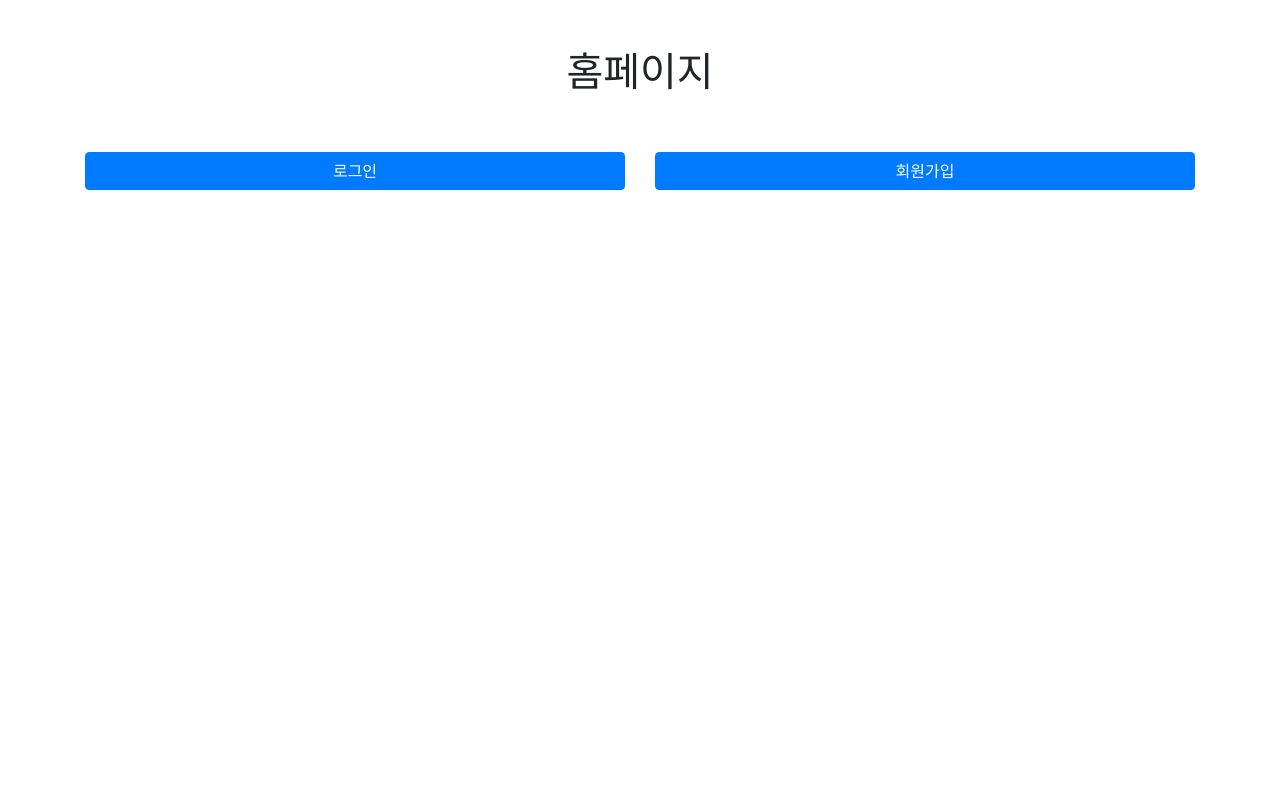
After one commit to yant1001/Django, a Django app: template my_community/my_community/templates/home.html in a window 1280 px wide. The commit adds this page. Run offline with Django 3.2, Linux system fonts and the light colour scheme; the template is opened without the code that fills it, so the values that code supplies are empty; parts of the project's set-up code (start-up, migrations or seed data) failed here and were passed over.

Commit message:
django 1 complete

```diff
--- a/my_community/board/templates/board_detail.html
+++ b/my_community/board/templates/board_detail.html
@@ -5,11 +5,13 @@
     <div class="col-12">
         <div class="form-group">
             <label for="title">제목</label>
-            <input type="text" class="form-control" id="title" value="" readonly>
+            <input type="text" class="form-control" id="title" value="{{ board.title }}" readonly>
             <label for="contents">내용</label>
-            <textarea class="form-control" id="contents" readonly></textarea>
+            <textarea class="form-control" id="contents" readonly >{{ board.contents }}</textarea>
         </div>
         <button class="btn btn-primary">돌아가기</button>
+        <button class="btn btn-primary" onclick="location.href='/board/list'">목록으로</button>
+
     </div>
 </div>
 {% endblock %}
--- a/my_community/board/templates/board_write.html
+++ b/my_community/board/templates/board_write.html
@@ -21,6 +21,7 @@
 
             {% endfor %}
             <button type="submit" class="btn btn-primary">글쓰기</button>
+            <button type="button" class="btn btn-primary" onclick="location.href='/board/list'">목록으로</button>
         </form>
     </div>
 </div>
--- a/my_community/my_community/settings.py
+++ b/my_community/my_community/settings.py
@@ -14,7 +14,7 @@ import os
 
 # Build paths inside the project like this: os.path.join(BASE_DIR, ...)
 BASE_DIR = os.path.dirname(os.path.dirname(os.path.abspath(__file__)))
-
+MAIN_TEMPLATE_DIR = os.path.join(BASE_DIR, 'my_community/templates')
 
 # Quick-start development settings - unsuitable for production
 # See https://docs.djangoproject.com/en/2.1/howto/deployment/checklist/
@@ -56,7 +56,9 @@ ROOT_URLCONF = 'my_community.urls'
 TEMPLATES = [
     {
         'BACKEND': 'django.template.backends.django.DjangoTemplates',
-        'DIRS': [],
+        'DIRS': [
+            MAIN_TEMPLATE_DIR
+        ],
         'APP_DIRS': True,
         'OPTIONS': {
             'context_processors': [
--- /dev/null
+++ b/my_community/my_community/templates/base.html
@@ -0,0 +1,22 @@
+<html>
+
+<head>
+    <!-- Required meta tags -->
+    <meta charset="utf-8">
+    <meta name="viewport" content="width=device-width, initial-scale=1, shrink-to-fit=no">
+
+    <link rel="stylesheet" href="https://cdn.jsdelivr.net/npm/bootstrap@4.3.1/dist/css/bootstrap.min.css" integrity="sha384-ggOyR0iXCbMQv3Xipma34MD+dH/1fQ784/j6cY/iJTQUOhcWr7x9JvoRxT2MZw1T" crossorigin="anonymous">
+    <script src="https://code.jquery.com/jquery-3.3.1.slim.min.js" integrity="sha384-q8i/X+965DzO0rT7abK41JStQIAqVgRVzpbzo5smXKp4YfRvH+8abtTE1Pi6jizo" crossorigin="anonymous"></script>
+    <script src="https://cdn.jsdelivr.net/npm/popper.js@1.14.7/dist/umd/popper.min.js" integrity="sha384-UO2eT0CpHqdSJQ6hJty5KVphtPhzWj9WO1clHTMGa3JDZwrnQq4sF86dIHNDz0W1" crossorigin="anonymous"></script>
+    <script src="https://cdn.jsdelivr.net/npm/bootstrap@4.3.1/dist/js/bootstrap.min.js" integrity="sha384-JjSmVgyd0p3pXB1rRibZUAYoIIy6OrQ6VrjIEaFf/nJGzIxFDsf4x0xIM+B07jRM" crossorigin="anonymous"></script>
+</head>
+
+<body>
+    <div class="container">
+        {% block contents %}
+
+        {% endblock%}
+    </div>
+</body>
+
+</html>
--- /dev/null
+++ b/my_community/my_community/templates/home.html
@@ -0,0 +1,30 @@
+{% extends "base.html" %}
+
+{% block contents%}
+<div class="row mt-5">
+    <div class="col-12 text-center">
+        <h1>홈페이지</h1>
+    </div>
+</div>
+<div class="row mt-5">
+    {% if request.session.user %}
+    <div class='col-12'>
+        <button class="btn-btn-primary btn-block" onclick="location.href='/user/logout'">로그아웃</button>
+    </div>
+    {% else %}
+    <div class="col-6">
+        <button class="btn btn-primary btn-block" onclick="location.href='/user/login'">로그인</button>
+    </div>
+    <div class="col-6">
+        <button class="btn btn-primary btn-block" onclick="location.href='/user/register'">회원가입</button>
+    </div>
+    {% endif %}
+</div>
+{% if request.session.user %}
+<div class="row mt-1">
+    <div class="col-12">
+      <button class="btn btn-primary btn-block" onclick="location.href='/board/list'">게시글 보기</button>
+    </div>
+</div>
+{% endif %}
+{% endblock %}
```
Also changed, not shown: my_community/board/templates/board_list.html (+2 -6 lines), my_community/my_community/views.py (+9 -7 lines), my_community/user/forms.py (+34 -25 lines), my_community/user/views.py (+18 -21 lines), my_community/db.sqlite3.
